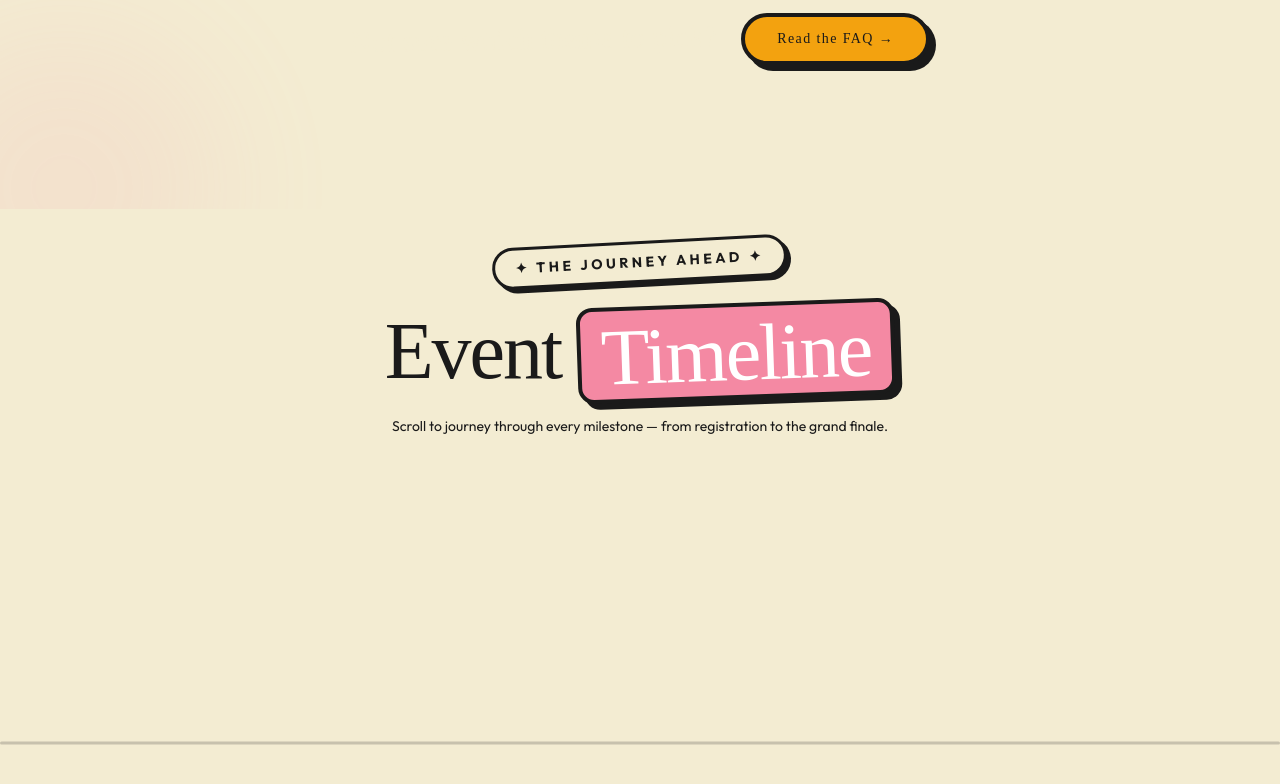
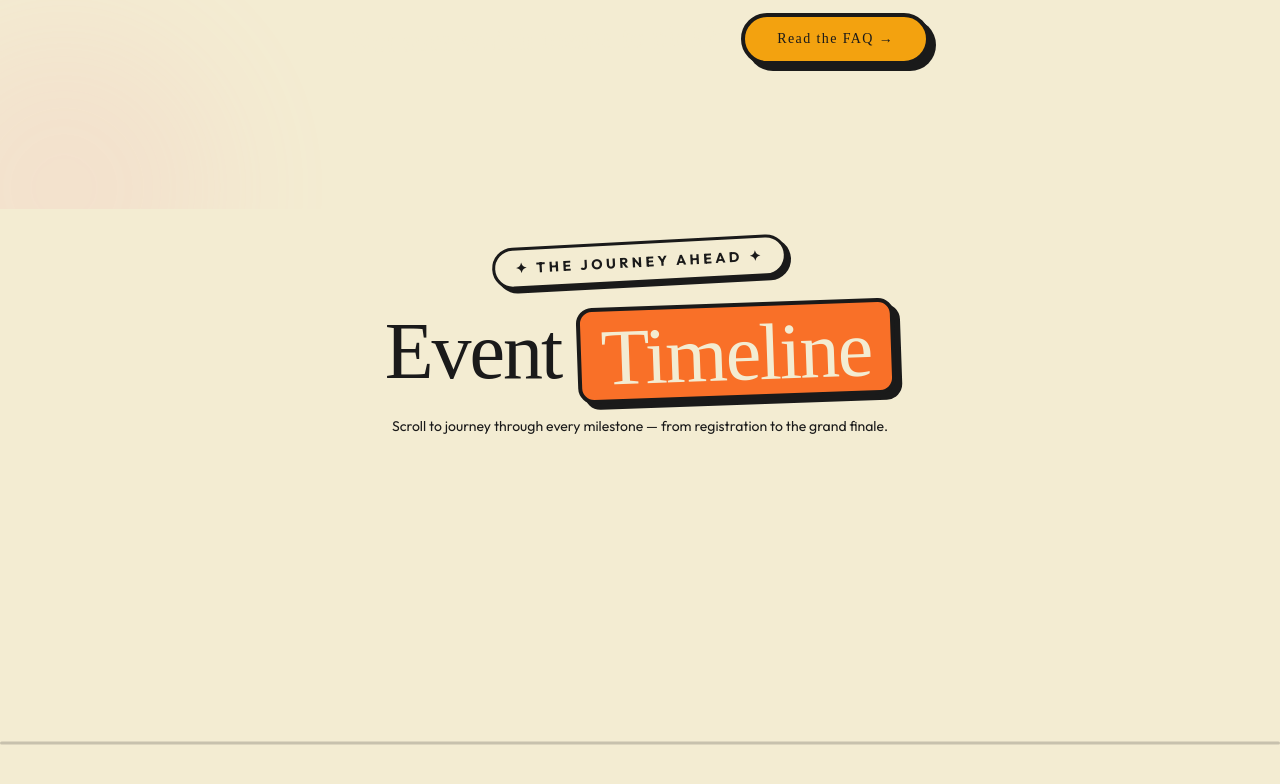
Before and after one commit to ManaviP/dev3.0, a React (Vite) app: page / in a window 1280 px wide. Shown: the part 4461-5245 px from the top of the page. Built offline with nearby package versions, Linux system fonts and the light colour scheme; a web font is replaced by a local one.

Commit message:
Redesign timeline UI: Indie theme, soft borders, inline countdown and adjust pan boundaries

```diff
--- a/src/sections/Timeline.tsx
+++ b/src/sections/Timeline.tsx
@@ -297,7 +297,7 @@ export default function Timeline() {
           >
             <span>Event</span>
             <span
-              className="inline-block bg-[#f489a3] px-5 pb-1 pt-2 text-white border-[4px] border-[#1a1a1a] rounded-2xl shadow-[6px_6px_0_#1a1a1a] rotate-[-2deg] hover:rotate-1 transition-transform"
+              className="inline-block bg-[#f97028] px-5 pb-1 pt-2 text-[#f3ecd2] border-[4px] border-[#1a1a1a] rounded-2xl shadow-[6px_6px_0_#1a1a1a] rotate-[-2deg] hover:rotate-1 transition-transform"
             >
               Timeline
             </span>
```
